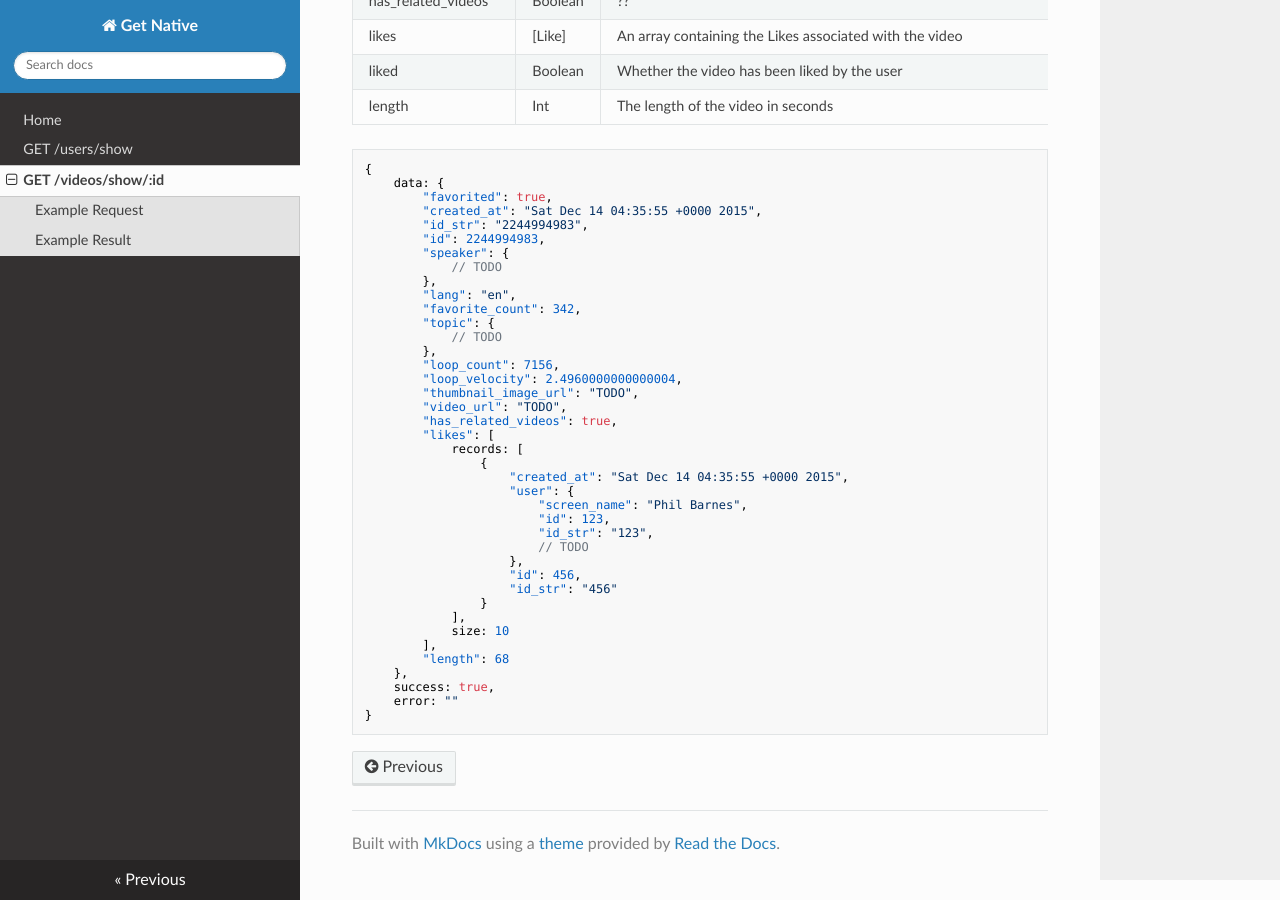
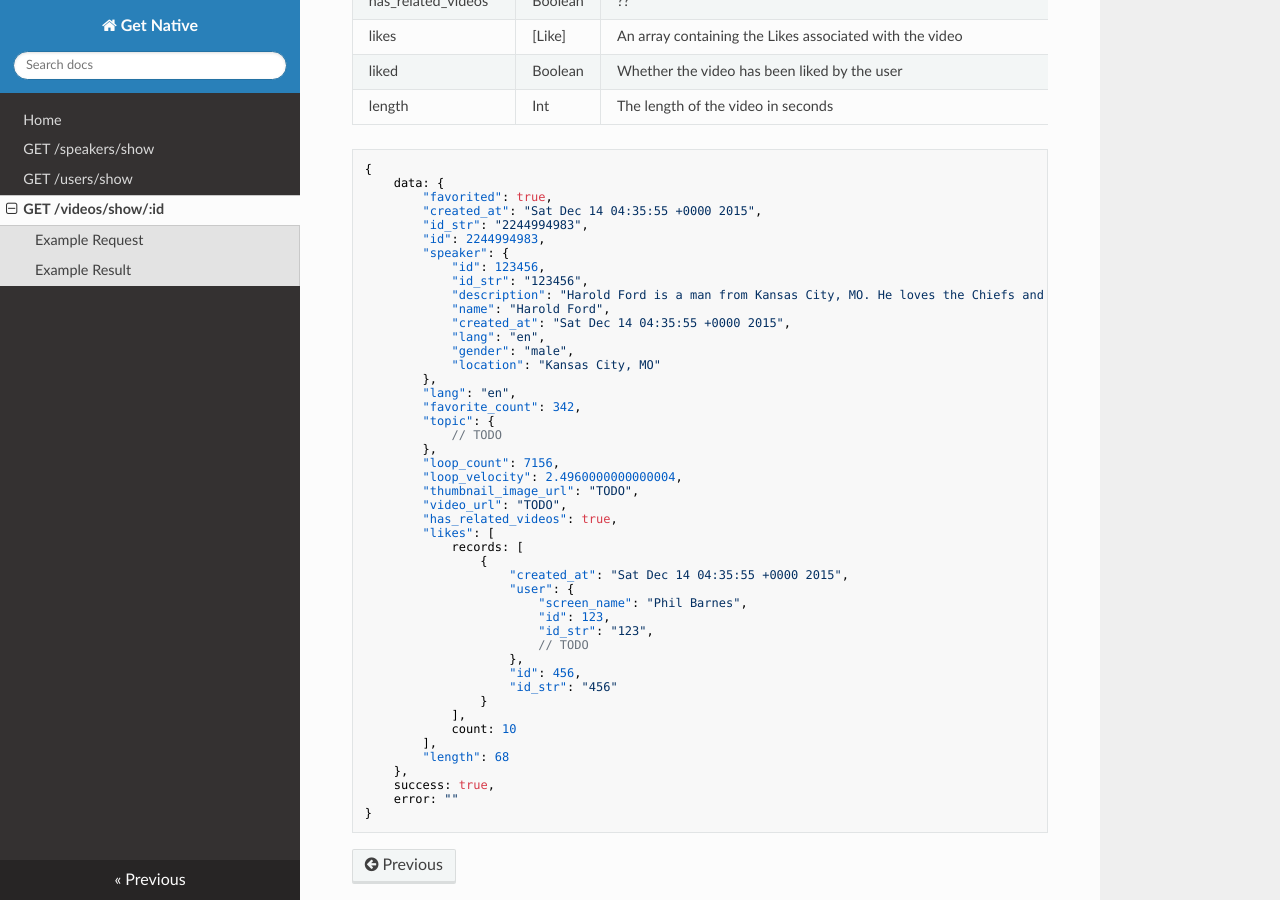
Before and after one commit to hank-ehly/get-native.com, an MkDocs documentation site: the page built from docs/get_videos_show_id.md, in a window 1280 px wide and 900 px high, scrolled down 943 px. Built offline with MkDocs 1.6.1, drawn with Linux system fonts in a browser that asks for light colours; nearby versions of some CDN libraries; old or Windows-style settings are respelled for this version of MkDocs.

Commit message:
Add GET /speakers/show

```diff
--- a/docs/get_videos_show_id.md
+++ b/docs/get_videos_show_id.md
@@ -41,7 +41,14 @@ https://get-native.com/videos/show.json?id=123456
 		"id_str": "2244994983",
 		"id": 2244994983,
 		"speaker": {
-			// TODO
+			"id": 123456,
+			"id_str": "123456",
+			"description": "Harold Ford is a man from Kansas City, MO. He loves the Chiefs and listens to samba.",
+			"name": "Harold Ford",
+			"created_at": "Sat Dec 14 04:35:55 +0000 2015",
+			"lang": "en",
+			"gender": "male",
+			"location": "Kansas City, MO"
 		},
 		"lang": "en",
 		"favorite_count": 342,
@@ -67,7 +74,7 @@ https://get-native.com/videos/show.json?id=123456
 					"id_str": "456"
 				}
 			],
-			size: 10
+			count: 10
 		],
 		"length": 68
 	},
--- a/mkdocs.yml
+++ b/mkdocs.yml
@@ -1,6 +1,7 @@
 site_name: Get Native
 pages:
 - Home: index.md
+- GET /speakers/show: get_speakers_show.md
 - GET /users/show: get_users_show.md
 - GET /videos/show/:id: get_videos_show_id.md
 theme: readthedocs
```
Also changed, not shown: docs/get_speakers_show.md (added, +45 -0 lines), docs/get_users_show.md (+22 -15 lines).
